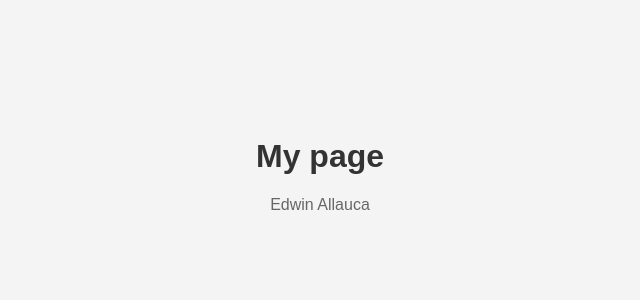
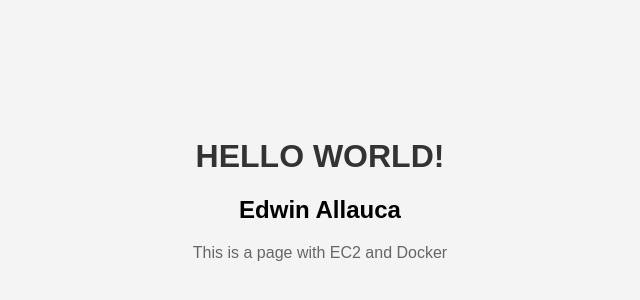
Before and after one commit to EAllaucaD/pageaws, a plain HTML site: page index.html in a window 1280 px wide. Shown: the part 118-418 px from the top of the page, without its empty margins (320-960 px from the left). Drawn offline with Linux system fonts and the light colour scheme.

Commit message:
feat: :memo: update index.html
changes in html

```diff
--- a/index.html
+++ b/index.html
@@ -8,8 +8,9 @@
 </head>
 <body>
   <div class="container">
-    <h1>My page</h1>
-    <p>Edwin Allauca</p>
+    <h1>HELLO WORLD!</h1>
+    <h2>Edwin Allauca</h2>
+    <p>This is a page with EC2 and Docker</p>
   </div>
 </body>
 </html>
```
